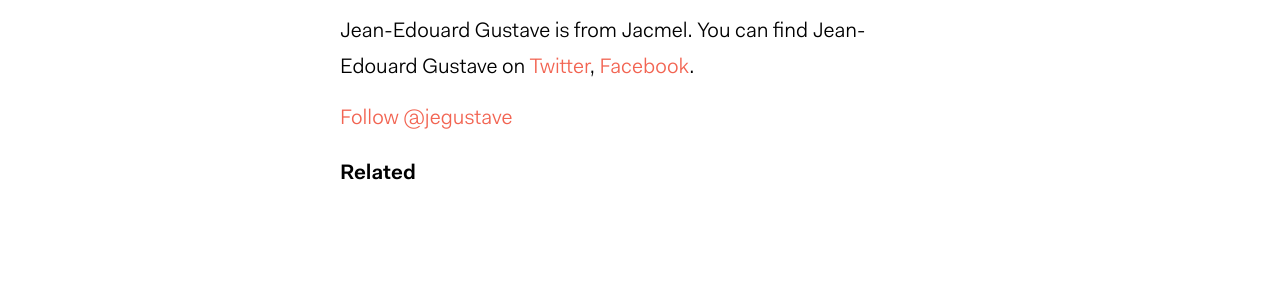
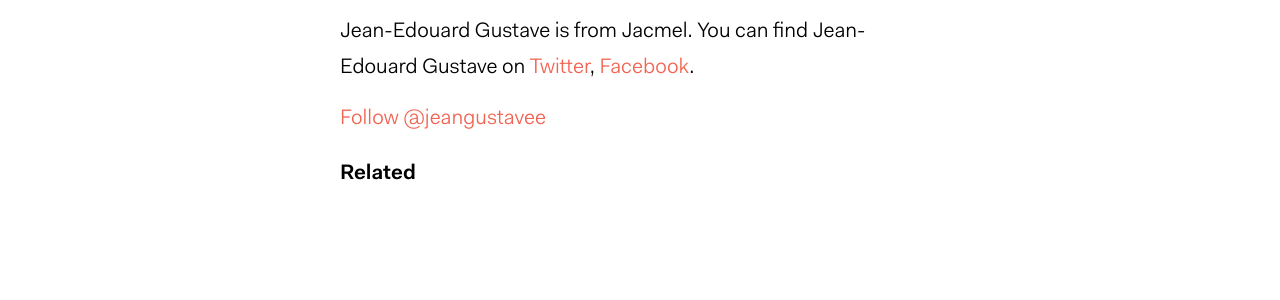
Before and after one commit to kenold/startup-alist, a Jekyll site: the page built from _people/jean-edouard-gustave.md, in a window 1280 px wide. Shown: the part 1038-1338 px from the top of the page. Built offline with Jekyll 4.4.1, drawn with Linux system fonts in a browser that asks for light colours; comment, search, counter and statistics services are not loaded.

Commit message:
add order variable, update Twitter handle

```diff
--- a/_people/jean-edouard-gustave.md
+++ b/_people/jean-edouard-gustave.md
@@ -6,10 +6,11 @@
 job_title: CEO, Designer
 sex: M
 place_origin: "Jacmel"
-twitter: jegustave
+twitter: jeangustavee
 facebook: jegustave
 website: anteanstudios.com
 image: /assets/images/people/jean-edouard-gustave.jpg
+order: 2
 ---
 **Biography**
 
```
